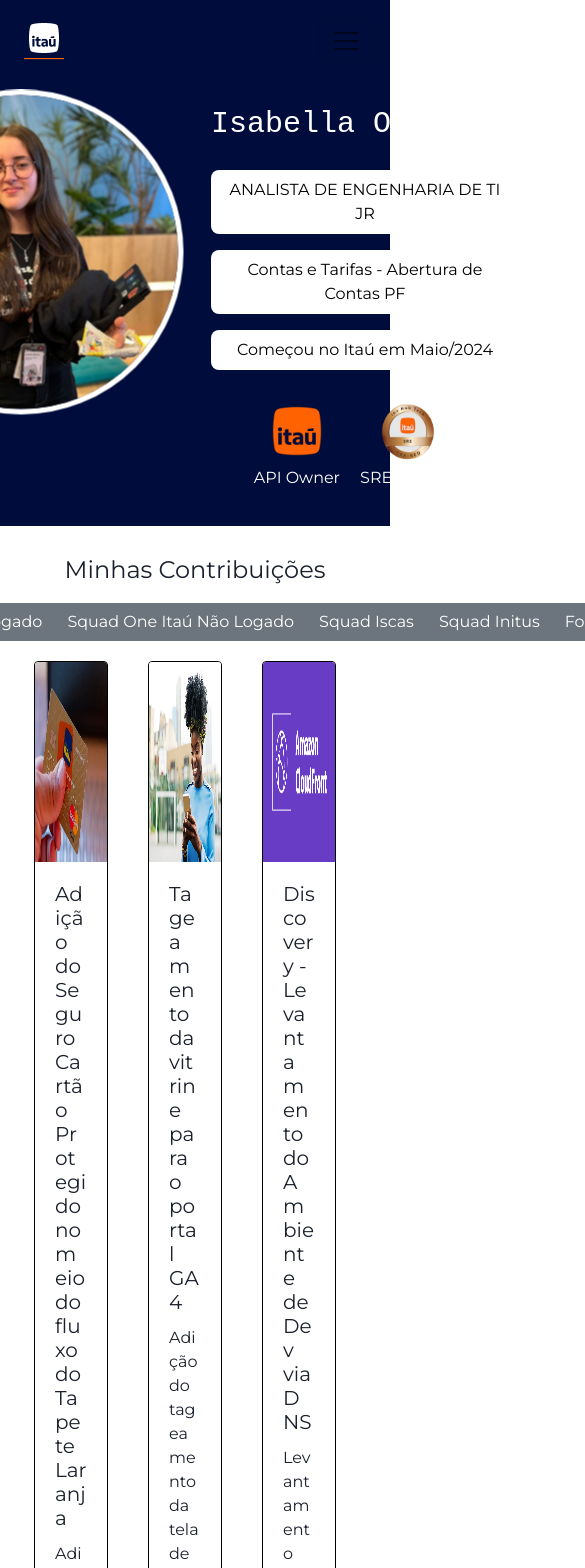
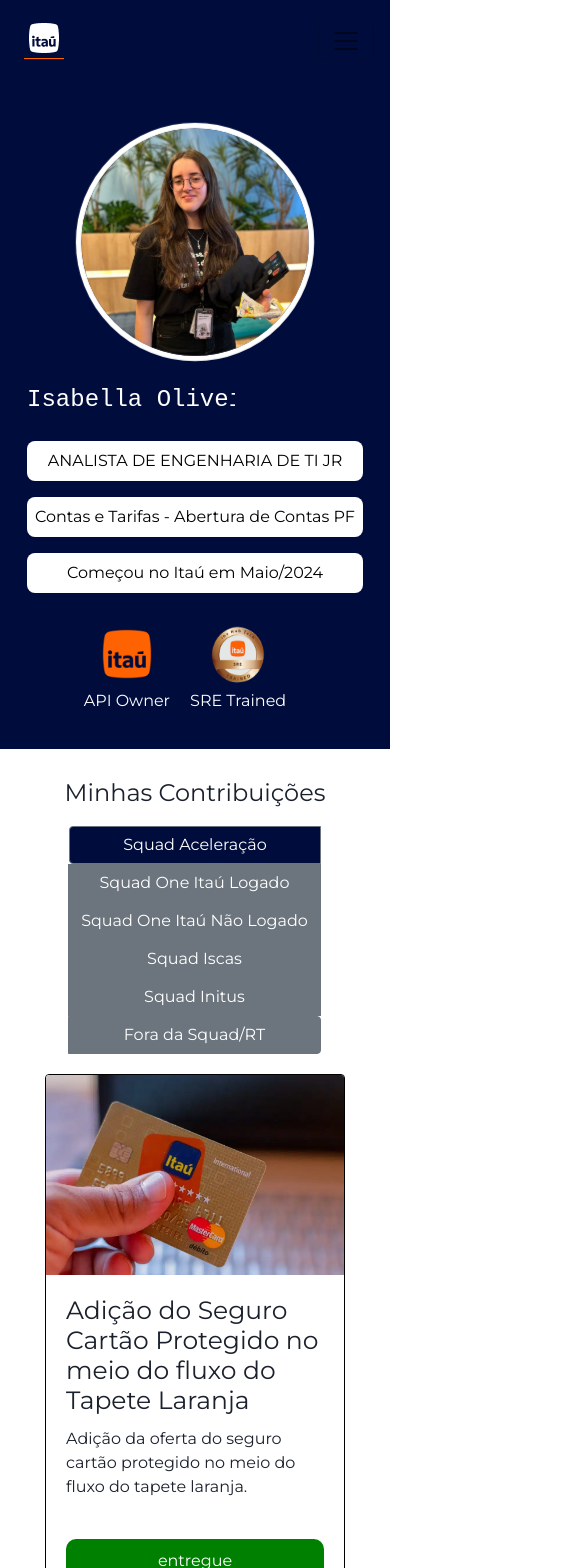
Before and after one commit to isabellacoliveira/meu-projeto, a React (Create React App) app: page /entregas in a window 390 px wide. Shown: the top 1568 px of the page, 585 px wide, since content can reach past the window. Built offline with nearby package versions, Linux system fonts and the light colour scheme.

Commit message:
feat: adicionando responsividade

```diff
--- a/src/components/destaques/styles.module.css
+++ b/src/components/destaques/styles.module.css
@@ -1,4 +1,3 @@
-/* Aplica a fonte Montserrat em todo o documento */
 @import url('https://fonts.googleapis.com/css2?family=Montserrat:wght@400;600&display=swap');
 
 * {
@@ -56,10 +55,9 @@
     padding-left: 35px;
     cursor: pointer;
     font-size: 16px;
-    font-family: 'Montserrat', sans-serif; /* Aplicando a fonte Montserrat */
+    font-family: 'Montserrat', sans-serif;
 }
 
-/* Exibe o checkbox real */
 input[type="checkbox"] {
     width: 20px;
     height: 20px;
@@ -70,7 +68,6 @@
     top: 0;
 }
 
-/* Estilo do checkbox */
 input[type="checkbox"]:checked + .form-check-label::before {
     background-color: #4CAF50;
     border-color: #4CAF50;
@@ -84,7 +81,6 @@
     background-color: #f1f1f1;
 }
 
-/* Estilos para a borda do checkbox */
 input[type="checkbox"] + .form-check-label::before {
     content: '';
     position: absolute;
@@ -98,7 +94,6 @@
     transition: background-color 0.3s ease, border-color 0.3s ease;
 }
 
-/* Exibe o ícone de check ao marcar */
 input[type="checkbox"]:checked + .form-check-label::after {
     content: '✔';
     position: absolute;
--- a/src/components/iniciar/data/initus/initus-data.ts
+++ b/src/components/iniciar/data/initus/initus-data.ts
@@ -1,18 +1,11 @@
 import { CardData } from "../../../../interfaces/card-data";
-import shell from '../../../../assets/shell-gas-stations-front-let.webp'
 import conta from '../../../../assets/cartoes-itau-platinum-laranja-fundo-azul-coracao.avif'
 
 export const initusData: CardData[] = [
     {
-        title: "Adição do modal no fluxo do SHELL V3",
-        description: "Adição do modal nos testes do SHELL V3",
-        imageSrc: shell,
-        entregue: false
-    },
-    {
-        title: "Adição da geração de massas conta-pagamento",
+        title: "Adição da geração de massas conta-pagamento no Gerador de Massas",
         description: "Adição da geração de massas conta-pagamento no portal de massas",
         imageSrc: conta,
-        entregue: false
+        entregue: true
     },
 ];
--- a/src/components/iniciar/data/nao-logado/nao-logado-data.ts
+++ b/src/components/iniciar/data/nao-logado/nao-logado-data.ts
@@ -14,4 +14,10 @@
       imageSrc: midia,
       entregue: true
     },
+    {
+      title: "Conta pagamento V2",
+      description: "Integração do MFE utilizando a estrutura do caronte para a nova experiência do Conta Pagamento V2",
+      imageSrc: midia,
+      entregue: true
+    },
   ];
--- a/src/components/iniciar/styles.css
+++ b/src/components/iniciar/styles.css
@@ -1,4 +1,4 @@
-.me{
+.me {
   border-radius: 50%;
   width: 300px;
   height: 300px;
@@ -22,27 +22,37 @@
   animation: pulse 3s infinite;
 }
 
-
-.fundo{
-    background-color: #000D3C;
+.fundo {
+  background-color: #000d3c;
   padding: 20px 20px 20px 20px;
   display: flex;
   flex-direction: row;
   color: #fff;
   justify-content: center;
   height: 100%;
-    font-family: 'Courier New', Courier, monospace;
+  font-family: "Courier New", Courier, monospace;
 }
 
 @keyframes typing {
-    0% { width: 0; }
-    50% { width: 100%; }
-    100% { width: 0; }
+  0% {
+    width: 0;
+  }
+  50% {
+    width: 100%;
+  }
+  100% {
+    width: 0;
+  }
 }
 
 @keyframes blink {
-    0%, 100% { border-color: transparent; }
-    50% { border-color: black; }
+  0%,
+  100% {
+    border-color: transparent;
+  }
+  50% {
+    border-color: black;
+  }
 }
 
 .typing-text {
@@ -52,10 +62,10 @@
   font-size: 30px;
   border-right: 2px solid black; /* Cursor effect */
   animation: typing 4s steps(40, end) infinite, blink 0.75s step-end infinite;
-    font-family: 'Courier New', Courier, monospace; /* Monospace font for better effect */
+  font-family: "Courier New", Courier, monospace; /* Monospace font for better effect */
 }
 
-  .cargo{
+.cargo {
   background-color: #fff;
   border-radius: 8px;
   text-align: center;
@@ -63,12 +73,12 @@
   padding: 8px 8px 8px 8px;
 }
 
-  .skills{
+.skills {
   width: 50px;
   height: 50px;
 }
 
-  .container_skills{
+.container_skills {
   gap: 30px;
   display: flex;
   justify-content: center;
@@ -76,8 +86,8 @@
   margin: 20px;
 }
 
-  .promo{
-    background-color: #FF6200;
+.promo {
+  background-color: #ff6200;
   padding: 10px 10px 10px 10px;
   width: 100%;
   margin-top: 20px;
@@ -85,7 +95,7 @@
   color: #fff;
 }
 
-  .promo:hover{
+.promo:hover {
   transform: translateY(-5px);
 }
 
@@ -109,7 +119,7 @@
   transform: rotate(45deg);
 }
 
-  .entregas{
+.entregas {
   font-size: 20px;
   padding-right: 10px;
   padding-left: 20px;
@@ -121,7 +131,7 @@
   color: white;
 }
 
-  .contribuicoes{
+.contribuicoes {
   display: flex;
   flex-direction: column;
   margin: 20px 20px 20px 20px;
@@ -135,8 +145,7 @@
   margin: 20px;
 }
 
-
-  .container_tabela{
+.container_tabela {
   margin: 10px 10px 10px 10px;
   display: flex;
   flex-direction: row;
@@ -145,21 +154,65 @@
   gap: 20px;
 }
 
-  .table-responsive-sm{
-    margin: 20px 20px 20px 20px!important;
+.table-responsive-sm {
+  margin: 20px 20px 20px 20px !important;
 }
 
-  .titulo{
+.titulo {
   text-align: center;
   padding: 30px 10px 10px 10px;
 }
 
-  .aceleracao{
+.aceleracao {
   display: flex;
   justify-content: center;
   margin-bottom: 20px;
 }
 
-  .action-selected{
-    background-color: #000D3C!important;
+.action-selected {
+  background-color: #000d3c !important;
 }
+
+@media (max-width: 500px) {
+  .fundo {
+    display: flex;
+    flex-direction: column;
+    width: 100%;
+    align-items: center;
+  }
+
+  .me {
+    width: 220px;
+    height: 220px;
+    margin: 30px 10px 10px 10px;
+  }
+
+  .typing-text {
+    font-size: 24px;
+    padding-top: 20px;
+  }
+
+  .btn-group {
+    display: flex;
+    flex-direction: column;
+  }
+
+  .container_tabela {
+    display: grid;
+    grid-template-columns: repeat(auto-fit, minmax(250px, 1fr));
+    width: 100%;
+    align-items: center;
+    justify-items: center;
+    gap: 20px;
+  }
+
+
+  .card{
+    width: 300px!important;
+    height: 530px!important;
+  }
+
+  .card-title{
+    font-size: 25px!important;
+  }
+}
--- a/src/components/inicio/styles.css
+++ b/src/components/inicio/styles.css
@@ -1,15 +1,25 @@
 .custom-navbar {
-    background-color: #000D3C;
+  background-color: #000d3c;
 }
 
 .botoes {
-    background-color: #ffffff!important;
-    color: #000000!important;
-    margin: 3px 3px 3px 3px;
-    border-radius: 10px;
-    font-size: 14px;
+  background-color: #ffffff !important;
+  color: #000000 !important;
+  margin: 3px 3px 3px 3px;
+  border-radius: 10px;
+  font-size: 14px;
 }
 
-.botoes:hover{
-    transform: translateY(-5px);
+.botoes:hover {
+  transform: translateY(-5px);
 }
+
+@media (max-width: 500px) {
+  .botoes {
+    padding-left: 20px;
+  }
+
+  .nav-link{
+    padding-left: 20px!important;
+  }
+}
--- /dev/null
+++ b/src/components/rodape/index.tsx
@@ -0,0 +1,21 @@
+import Container from 'react-bootstrap/Container';
+import Nav from 'react-bootstrap/Nav';
+import Navbar from 'react-bootstrap/Navbar';
+import './styles.css'
+import { Outlet, useNavigate } from 'react-router-dom';
+import Logo from '../../assets/logo.png'
+import Principal from '../principal';
+
+function Rodape() {
+  const navigate = useNavigate();
+
+  return (
+    <>
+      <div className='rodape'>
+        <p>Desenvolvido por Isabella</p>
+      </div>
+    </>
+  );
+}
+
+export default Rodape;
--- /dev/null
+++ b/src/components/rodape/styles.css
@@ -0,0 +1,9 @@
+.rodape{
+    display: flex;
+    width: 100%;
+    text-align: center;
+    justify-content: center;
+    padding: 30px 10px 10px 10px;
+    background-color: #000d3c;
+    color: #ffff;
+}
--- /dev/null
+++ b/src/interfaces/card-data-fora.ts
@@ -0,0 +1,6 @@
+export interface CardDataFora {
+    title: string;
+    description: string;
+    imageSrc: string;
+    extra?: string;
+}
--- a/src/routes.tsx
+++ b/src/routes.tsx
@@ -4,22 +4,24 @@
 import Trajetoria from "./components/trajetoria";
 import Skills from "./components/skills";
 import Destaques from "./components/destaques";
+import Rodape from "./components/rodape";
 
 function AppRoutes() {
     return (
-        <>
         <Router>
             <Routes>
                 <Route path="/" element={<Inicio />} >
+                    <Route index element={<Iniciar />} />
                     <Route path="/entregas" element={<Iniciar />} />
                     <Route path="/destaques" element={<Destaques />} />
                     <Route path="/skills" element={<Skills />} />
                     <Route path="/trajetoria" element={<Trajetoria />} />
                 </Route>
+
                 <Route path="/*" element={<Destaques />} />
             </Routes>
+            <Rodape />
         </Router>
-        </>
     );
 }
 
```
Also changed, not shown: src/components/iniciar/data/fora-rt/fora-da-rt-data.ts (+15 -15 lines), src/components/principal/styles.css (line endings or trailing spaces). Lines whose indentation alone changed are shown as unchanged.
